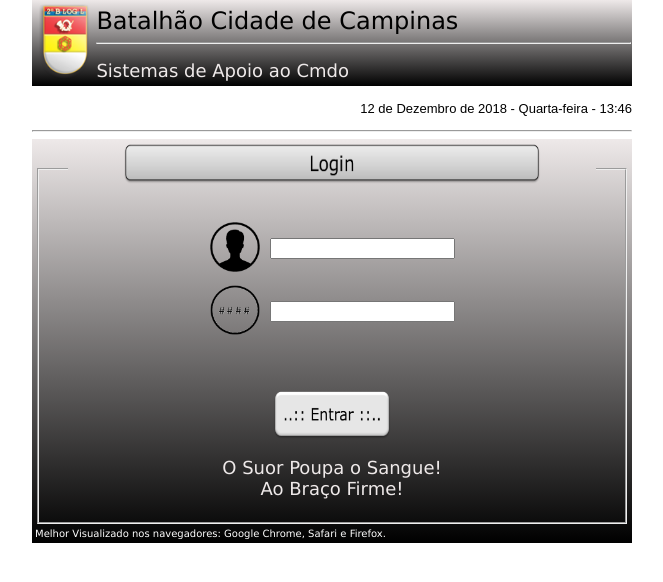
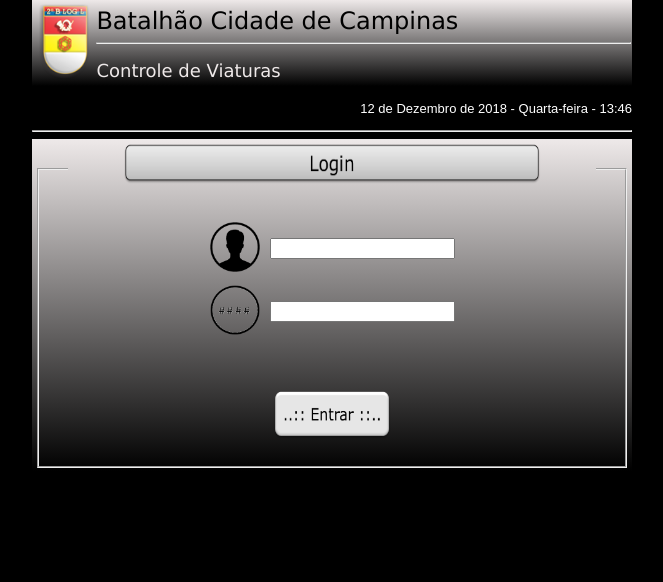
Before and after one commit to croschel/2becmb_desmob_haiti, a PHP site: page / in a window 1280 px wide. Shown: the top 582 px of the page, without its empty margins (308-971 px from the left). Run offline with PHP 8.4, Linux system fonts and the light colour scheme.

Commit message:
Changes on CSS and HTML on index*

```diff
--- a/index.php
+++ b/index.php
@@ -34,22 +34,25 @@
         width:150px !important;
     }
     body, html{
-        margin:0;
+        margin: auto;
         padding:0;
-        background:#ffFFFF;
+        background:black;
     }
 
     .form-all{
         margin:0px auto;
         padding-top:0px;
         width:600px;
-        background: #ffffff;
+        background: #000000;
         color:#555 !important;
         font-family:'Lucida Grande',' Lucida Sans Unicode',' Lucida Sans',' Verdana',' Tahoma',' sans-serif';
         font-size:14px;
     }
     .form-radio-item label, .form-checkbox-item label, .form-grading-label, .form-header{
         color: #555;
+    }
+    body{
+        background-color: black;
     }
 
 </style>
@@ -67,7 +70,7 @@
 		<td><font color='#000000' size="5" face="verdana">Batalhão Cidade de Campinas </font><hr width="100%" align="left"></td>
 		</tr>
 		<tr>
-		<td><font color="#EEE9E9" size="4" face="verdana">Sistemas de Apoio ao Cmdo</font></td>
+		<td><font color="#EEE9E9" size="4" face="verdana">Controle de Viaturas</font></td>
 		</tr>
 	</tbody></table>
 
@@ -106,8 +109,8 @@ if(mNome==11) mes="Novembro";
 if(mNome==12) mes="Dezembro";
 var DiaHoje =(" "+diaNr+" de "+mes+" de "+aNome);
 var DiaHora =(" "+dia+" - "+hora+":"+minuto);
-document.write("<FONT COLOR='#000000' FACE=Arial SIZE=2>"+DiaHoje+" - "+DiaHora+"</FONT>");
-// --></script><font color="#000000" face="Arial" size="2"></font></font></p>
+document.write("<FONT COLOR='#fff' FACE=Arial SIZE=2>"+DiaHoje+" - "+DiaHora+"</FONT>");
+// --></script><font color="#fff" face="Arial" size="2"></font></font></p>
 
 
 <hr align="center">
@@ -125,13 +128,13 @@ document.write("<FONT COLOR='#000000' FACE=Arial SIZE=2>"+DiaHoje+" - "+DiaHora+
 
 				<br><br><p align="center"><input type="image" src="imagens/login.png" width="120" height="50" value="submit"></p>
 
-				<p align="center"><font color="#EEE9E9" size="4" face="verdana">O Suor Poupa o Sangue!<br> Ao Braço Firme!</font></p>
+				<!-- <p align="center"><font color="#EEE9E9" size="4" face="verdana"><br> Ao Braço Firme!</font></p> -->
 
 
 				</fieldset>
 
 
-				<font color='#ffffff' face="verdana" size=1>Melhor Visualizado nos navegadores: Google Chrome, Safari e Firefox. </font>
+				<!--<font color='#ffffff' face="verdana" size=1>Melhor Visualizado nos navegadores: Google Chrome, Safari e Firefox. </font>-->
 
 		  </div>
         </div>
```
Also changed, not shown: index0.php (+8 -8 lines), index2.php (+7 -7 lines), imagens/2blogl_button.png (added).
